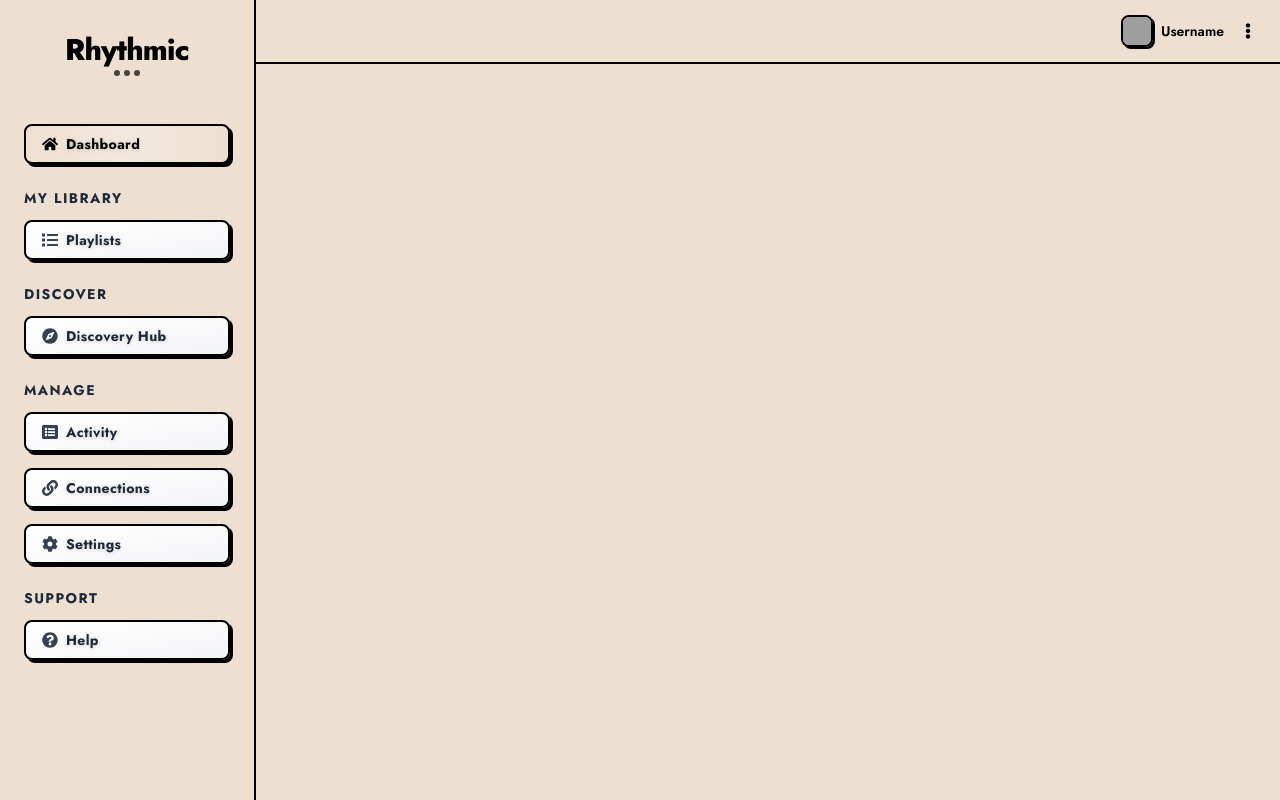
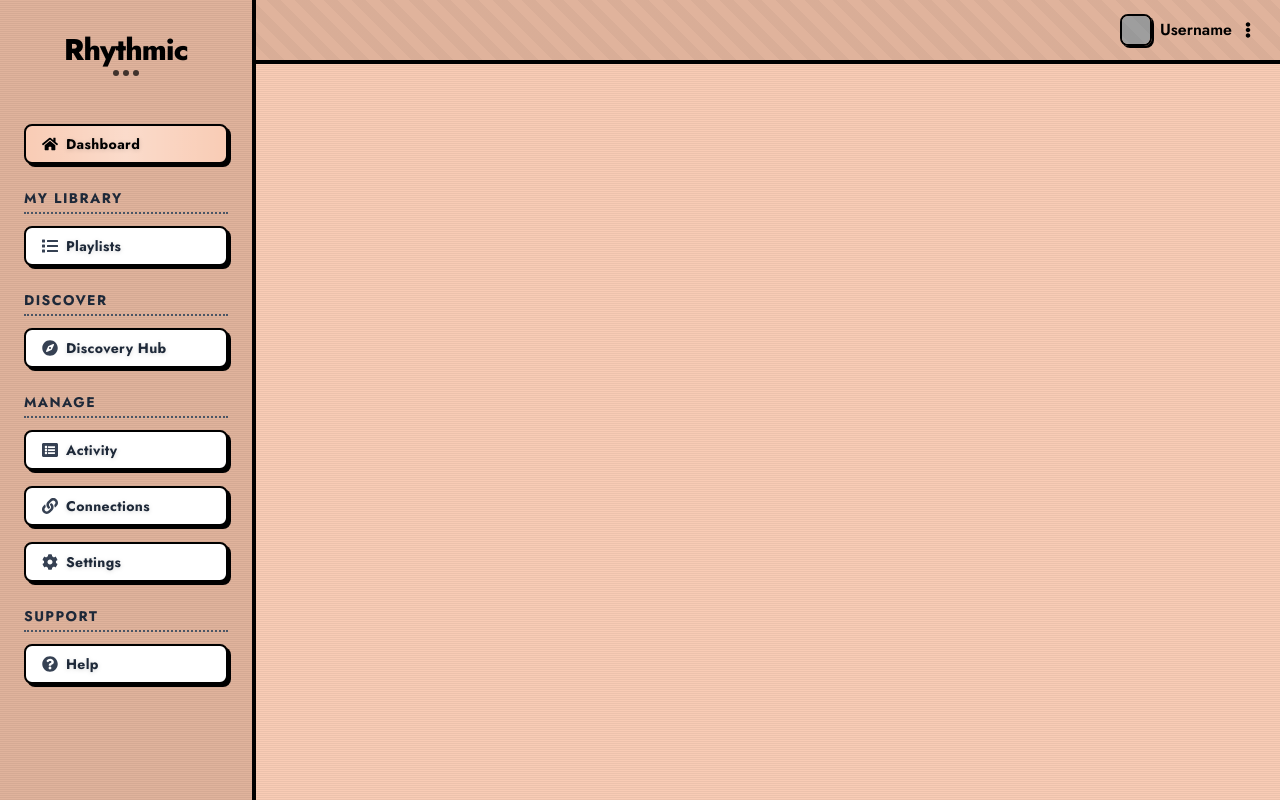
Before and after one commit to ARKTEEK/Rhythmic, a React (Vite) app in the folder frontend/: page /dashboard in a window 1280 px wide. Built offline with nearby package versions, Linux system fonts and the light colour scheme; sample sign-in values are in the browser's storage; grey boxes are pictures that could not be loaded.

Commit message:
feat: Add retro patterns to backgrounds

```diff
--- a/frontend/src/components/common/Button.tsx
+++ b/frontend/src/components/common/Button.tsx
@@ -22,12 +22,10 @@ const baseButtonClasses = `
 
 const variantClassesMap = {
   inactive: `
-    bg-gradient-to-br from-white to-gray-100 text-gray-800
-    hover:from-blue-50 hover:to-purple-50
+    bg-white text-gray-800 hover:from-blue-50 hover:to-purple-50
   `,
   active: `
-    bg-[#ede0d0] text-black
-    border-2 border-black
+    bg-[#f9ccb5] text-black border-2 border-black
   `,
 };
 
--- a/frontend/src/components/common/Layout.tsx
+++ b/frontend/src/components/common/Layout.tsx
@@ -22,7 +22,7 @@ export const Layout = ({ children }: LayoutProps) => {
 
   return (
     <div
-      className="bg-[#ede0d0] min-h-screen min-w-screen
+      className="bg-[#f9ccb5] min-h-screen min-w-screen
                  relative overflow-hidden flex">
       { isAuthenticated && (
         <aside className="w-64 h-screen fixed top-0 left-0 z-10">
@@ -34,7 +34,13 @@ export const Layout = ({ children }: LayoutProps) => {
         className="flex-1 flex flex-col transition-all duration-300"
         style={ { marginLeft: isAuthenticated ? "16rem" : 0 } }>
         { isAuthenticated && <TopNavBar actions={ actions }/> }
-        <main className="flex-1 overflow-auto">{ children }</main>
+        <main className="flex-1 overflow-auto h-full">
+          <div
+            className="bg-[repeating-linear-gradient(transparent_0px,transparent_1px,rgba(0,0,0,0.05)_1px,rgba(0,0,0,0.05)_2px)]
+                       h-full pointer-events-none">
+            { children }
+          </div>
+        </main>
       </div>
     </div>
   );
--- a/frontend/src/components/common/Sidebar.tsx
+++ b/frontend/src/components/common/Sidebar.tsx
@@ -20,14 +20,20 @@ export function Sidebar() {
   }, {});
 
   return (
-    <aside className="w-full h-full flex flex-col justify-between py-6 border-r-2 border-black">
-      <div className="flex justify-center px-6 pb-8 pt-2">
+    <aside
+      className="w-full h-full flex flex-col justify-between py-6 border-r-4 border-black
+                 bg-[#e0b39c] relative overflow-hidden z-100">
+      <div
+        className="bg-[repeating-linear-gradient(transparent_0px,transparent_1px,rgba(0,0,0,0.05)_1px,rgba(0,0,0,0.05)_2px)]
+                   absolute inset-0 pointer-events-none"/>
+
+      <div className="flex justify-center px-6 pb-8 pt-2 relative z-10">
         <Logo
           size="md"
           underline/>
       </div>
 
-      <div className="flex-1 overflow-y-auto pt-6">
+      <div className="flex-1 overflow-y-auto pt-6 relative z-10">
         { homeRoute && (
           <nav className="flex flex-col px-6 space-y-4 mb-6">
             <Button
@@ -36,7 +42,8 @@ export function Sidebar() {
               Icon={ homeRoute.icon }
               variant={ location.pathname === homeRoute.path ? 'active' : 'inactive' }
               size="small"
-              onClick={ () => navigate(homeRoute.path!) }/>
+              onClick={ () => navigate(homeRoute.path!) }
+            />
           </nav>
         ) }
 
@@ -44,7 +51,9 @@ export function Sidebar() {
           <nav
             key={ category }
             className="flex flex-col px-6 mt-6 space-y-4">
-            <div className="mb-3 text-sm font-bold tracking-widest text-gray-800 uppercase">
+            <div
+              className="mb-3 text-sm font-bold tracking-widest text-gray-800 uppercase border-b-2
+                         border-dotted border-gray-600 pb-1">
               { category }
             </div>
             { routes.map(({ label, path, icon: Icon }) => (
@@ -54,7 +63,8 @@ export function Sidebar() {
                 Icon={ Icon }
                 variant={ location.pathname === path ? 'active' : 'inactive' }
                 size="small"
-                onClick={ () => navigate(path!) }/>
+                onClick={ () => navigate(path!) }
+              />
             )) }
           </nav>
         )) }
--- a/frontend/src/components/common/TopNavBar.tsx
+++ b/frontend/src/components/common/TopNavBar.tsx
@@ -12,28 +12,36 @@ interface TopNavBarProps {
 
 export const TopNavBar = ({ actions }: TopNavBarProps) => {
   return (
-    <div className="flex justify-between items-center h-[64px] px-6 border-b-2 border-black">
-      <div className="flex flex-wrap gap-3">
+    <div
+      className="flex justify-between items-center h-[64px] px-6 border-b-4 border-black
+                 bg-[#e0b39c] relative">
+      <div
+        className="bg-[repeating-linear-gradient(45deg,transparent,transparent_10px,rgba(0,0,0,0.03)_10px,rgba(0,0,0,0.03)_20px)]
+                   absolute inset-0"/>
+
+      <div className="flex flex-wrap gap-2 relative z-10">
         { actions.map((action) => (
           <Button
             key={ action.id }
             label={ action.label }
             variant={ action.active === true ? 'active' : 'inactive' }
             onClick={ action.onClick }
-            size="small"/>
+            size="small"
+          />
         )) }
       </div>
 
-      <div className="flex items-center gap-4">
+      <div className="flex items-center gap-2">
         <div className="flex items-center gap-2">
           <img
             src="https://ui-avatars.com/api/?name=John+Doe&background=0D8ABC&color=fff"
             alt="User"
             className="w-8 h-8 rounded-lg object-cover shadow-[2px_2px_0_0_rgba(0,0,0,1)] border-2"/>
-          <span className="text-sm font-semibold  text-black">Username</span>
+          <span className="text-md font-semibold text-black">Username</span>
         </div>
         <FaEllipsisV className="text-black cursor-pointer"/>
       </div>
+
     </div>
   );
 };
--- a/frontend/src/pages/private/ConnectionsPage.tsx
+++ b/frontend/src/pages/private/ConnectionsPage.tsx
@@ -71,8 +71,8 @@ const ConnectionsPage = () => {
         { platforms.map((platform) => (
           <div
             key={ platform.name }
-            className="bg-[#ede0d0] rounded-lg p-6 shadow-[3px_3px_0_0_rgba(0,0,0,1)] border-4
-                       border-black transform transition-transform duration-300">
+            className="bg-white rounded-lg p-6 shadow-[3px_3px_0_0_rgba(0,0,0,1)] border-4
+                     border-black transform transition-transform duration-300 flex flex-col">
             <div className="flex items-center justify-between mb-4">
               <div className="flex items-center space-x-3">
                 <div className={ `${ platform.color } p-3 rounded-2xl border-2 border-black` }>
@@ -90,7 +90,10 @@ const ConnectionsPage = () => {
             </div>
 
             <div className="space-y-3 mb-4">
-              { platform.accounts.map((account) => (
+              { platform.accounts.length === 0 ? (
+                <div className="text-center text-gray-500 italic">No accounts connected</div>
+              ) : (
+                platform.accounts.map((account) => (
                   <div
                     key={ account.id }
                     className="flex items-center justify-between p-3 rounded-xl border-2 border-dashed
@@ -102,17 +105,19 @@ const ConnectionsPage = () => {
                     <div className="flex items-center space-x-2">
                       <button
                         className="px-4 py-1 rounded-full text-sm font-bold border-2 border-black
-                                 transition-all duration-200 transform hover:scale-105 bg-red-400
-                                 hover:bg-red-500 text-white">
+                                 transition-all duration-200 transform bg-red-400
+                                 hover:bg-red-500 text-white hover:cursor-pointer">
                         Disconnect
                       </button>
                     </div>
                   </div>
-              )) }
+                ))
+              )}
             </div>
 
             <button
-              className="w-full py-3 rounded-lg border-2 border-dashed border-gray-400 hover:from-yellow-200 hover:to-orange-200 transition-all duration-200 group">
+              className="w-full py-3 rounded-lg border-2 border-dashed border-gray-400
+                       hover:border-gray-700 transition-all duration-200 group hover:cursor-pointer mt-auto">
               <div className="flex items-center justify-center space-x-2">
                 <FaPlus className="text-gray-600 group-hover:text-black transition-colors"/>
                 <span className="font-bold text-gray-700 group-hover:text-black transition-colors">
```
Lines whose indentation alone changed are shown as unchanged.
